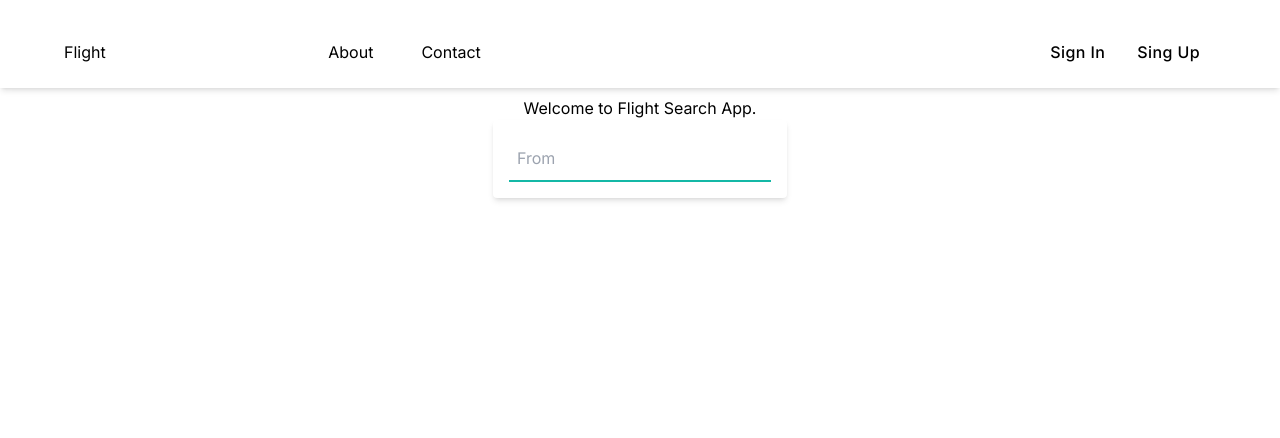
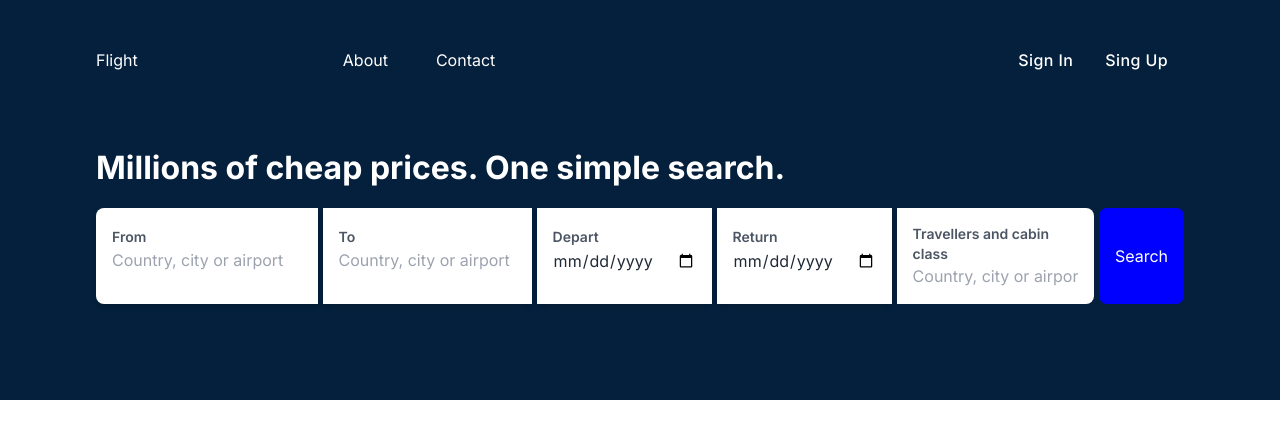
Before and after one commit to issc-Swapnil/nextjs-app-router, a Next.js app: page / in a window 1280 px wide. Shown: the top 438 px of the page. Built offline with nearby package versions, Linux system fonts and the light colour scheme.

Commit message:
banner and header added

```diff
--- a/src/app/about/page.tsx
+++ b/src/app/about/page.tsx
@@ -1,8 +1,10 @@
+import SearchBox from "../components/searchBox";
 
 export default function About() {
     return (
       <main className="flex min-h-screen flex-col items-center justify-between p-24">
         About-US Page.
+        <SearchBox />
       </main>
     );
   }
--- a/src/app/components/Header.tsx
+++ b/src/app/components/Header.tsx
@@ -1,12 +1,31 @@
+"use client"
 import React, { useState, useEffect } from "react";
 import Link from "next/link";
 
 const Header = () => {
 
+        // header state
+        const [isActive, setIsActive] = useState<boolean>(false);
+
+        // event listener
+        useEffect(() => {
+            const handleScroll = () => {
+                window.scrollY > 60 ? setIsActive(true) : setIsActive(false);
+            };
+
+            window.addEventListener("scroll", handleScroll);
+
+            return () => {
+                window.removeEventListener("scroll", handleScroll);
+            };
+        }, []);
+
     return (
         <>
             <header
-                className="fixed top-0 w-full  z-30 bg-white-500 transition-all shadow-md pt-0 pt-4"
+                  className={`${isActive ? "bg-white shadow-md" : "bg-none py-6 text-white"
+                } fixed w-full z-10 lg:px-8 transition-all`}
+                // className="fixed top-0 w-full  z-30 bg-white-500 transition-all shadow-md pt-0 pt-4"
             >
                 <nav className="max-w-screen-xl px-6 sm:px-8 lg:px-16 mx-auto grid grid-flow-col py-3 sm:py-4">
                     <div className="col-start-1 col-end-2 flex items-center">
--- /dev/null
+++ b/src/app/components/searchBox.tsx
@@ -0,0 +1,82 @@
+import { useState } from 'react';
+
+const FlightSearchBar = () => {
+    const [origin, setOrigin] = useState('');
+    const [destination, setDestination] = useState('');
+    const [departureDate, setDepartureDate] = useState('');
+    const [returnDate, setReturnDate] = useState('');
+    const [travelClass, setTravelClass] = useState('');
+
+    const handleSearch = () => {
+        // Implement your search logic here
+    };
+
+    return (
+        <div className="flex  gap-[5px] relative w-full flex-no-wrap">
+            <div className="bg-white p-4 rounded-l-lg shadow-md cursor-pointer">
+                <label htmlFor="autosuggest" className="text-gray-600 text-sm font-semibold py-2 pointer-events-none">From</label>
+                <input
+                    id="autosuggest"
+                    type="text"
+                    className="w-full   placeholder-gray-400 text-gray-800 border-0 focus:outline-none focus:border-blue-500 transition duration-300 ease-in-out"
+                    placeholder="Country, city or airport"
+                />
+                {/* <div className="absolute top-full left-0 z-10 bg-white border border-gray-300 rounded-md shadow-md mt-1">
+                    <div className="p-2 cursor-pointer hover:bg-gray-100">Suggestion 1</div>
+                </div> */}
+            </div>
+            <div className="bg-white p-4 shadow-md cursor-pointer">
+                <label htmlFor="autosuggest" className="text-gray-600 text-sm font-semibold py-2 pointer-events-none">To</label>
+                <input
+                    id="autosuggest"
+                    type="text"
+                    className="w-full   placeholder-gray-400 text-gray-800 border-0 focus:outline-none focus:border-blue-500 transition duration-300 ease-in-out"
+                    placeholder="Country, city or airport"
+                />
+                {/* <div className="absolute top-full left-0 z-10 bg-white border border-gray-300 rounded-md shadow-md mt-1">
+                    <div className="p-2 cursor-pointer hover:bg-gray-100">Suggestion 1</div>
+                </div> */}
+            </div>
+            <div className="bg-white p-4 shadow-md cursor-pointer">
+                <label htmlFor="autosuggest" className="text-gray-600 text-sm font-semibold py-2 pointer-events-none">Depart</label>
+                <input
+                    id="autosuggest"
+                    type="date"
+                    className="w-full   placeholder-gray-400 text-gray-800 border-0 focus:outline-none focus:border-blue-500 transition duration-300 ease-in-out"
+                    placeholder="Country, city or airport"
+                />
+                {/* <div className="absolute top-full left-0 z-10 bg-white border border-gray-300 rounded-md shadow-md mt-1">
+                    <div className="p-2 cursor-pointer hover:bg-gray-100">Suggestion 1</div>
+                </div> */}
+            </div>
+            <div className="bg-white p-4 shadow-md cursor-pointer">
+                <label htmlFor="autosuggest" className="text-gray-600 text-sm font-semibold py-2 pointer-events-none">Return</label>
+                <input
+                    id="autosuggest"
+                    type="date"
+                    className="w-full   placeholder-gray-400 text-gray-800 border-0 focus:outline-none focus:border-blue-500 transition duration-300 ease-in-out"
+                    placeholder="Country, city or airport"
+                />
+                {/* <div className="absolute top-full left-0 z-10 bg-white border border-gray-300 rounded-md shadow-md mt-1">
+                    <div className="p-2 cursor-pointer hover:bg-gray-100">Suggestion 1</div>
+                </div> */}
+            </div>
+            <div className="bg-white p-4 flex-grow rounded-r-lg">
+                <label className='block text-gray-600 text-sm font-semibold leading-5 w-full'> Travellers and cabin class</label>
+                <input
+                    id="autosuggest"
+                    type="text"
+                    className="w-full   placeholder-gray-400 text-gray-800 border-0 focus:outline-none focus:border-blue-500 transition duration-300 ease-in-out"
+                    placeholder="Country, city or airport"
+                />
+                {/* <div className="absolute top-full left-0 z-10 bg-white border border-gray-300 rounded-md shadow-md mt-1">
+                    <div className="p-2 cursor-pointer hover:bg-gray-100">Suggestion 1</div>
+                </div> */}
+            </div>
+            <button className='bg-[#0000ff] p-4 text-white rounded-lg'>Search</button>
+        </div>
+
+    );
+};
+
+export default FlightSearchBar;
--- a/src/app/page.tsx
+++ b/src/app/page.tsx
@@ -2,6 +2,7 @@
 import Header from "./components/Header";
 import { useState, useEffect } from 'react'
 import axios from 'axios'
+import SearchBox from "./components/searchBox";
 
 export default function Home() {
   const [searchQuery, setSearchQuery] = useState("");
@@ -41,42 +42,13 @@ export default function Home() {
   };
 
   return (
-    <>
-      <main className="flex  flex-col items-center justify-between p-24">
-        Welcome to Flight Search App.
-        <div className="max-w-md mx-auto p-4 bg-white rounded shadow-md">
-          <form onSubmit={handleSearchSubmit}>
-            <div className="flex items-center border-b border-b-2 border-teal-500 py-2">
-              <input
-                id="autocomplete"
-                className="appearance-none bg-transparent border-none w-full text-gray-700 mr-3 py-1 px-2 leading-tight focus:outline-none"
-                type="text"
-                placeholder="From"
-                value={searchQuery}
-                onChange={handleSearchChange}
-                autoComplete="off"
-                list="suggestions"
-              />
-              <div>
-                {suggestions?.map((suggestion: any, index: number) => (
-                  <div
-                    key={index}
-                  >
-                    {suggestion?.airports?.map((airport: any, airportIndex: number) => (
-                      <div key={airportIndex} onClick={() => console.log(airport?.code)}
-                        style={{ cursor: 'pointer', padding: '5px' }}>
-                        <div>Airport name: {airport.name}</div>
-                        <div>Code: {airport.code}</div>
-                      </div>
-                    ))}
-                  </div>
-                ))}
-              </div>
-            </div>
-          </form>
+    <main>
+      <div className=" bg-[#05203c] p-24">
+        <div className="mt-12">
+          <h1 className='text-white mb-4 text-[2rem] font-[700]'>Millions of cheap prices. One simple search.</h1>
+          <SearchBox />
         </div>
-      </main>
-    </>
-
+      </div>
+    </main>
   );
 }
--- a/tailwind.config.ts
+++ b/tailwind.config.ts
@@ -7,6 +7,15 @@ const config: Config = {
     "./src/app/**/*.{js,ts,jsx,tsx,mdx}",
   ],
   theme: {
+    container: {
+      padding: {
+        DEFAULT: '6rem',
+        sm: '2rem',
+        lg: '4rem',
+        xl: '6rem',
+        '2xl': '6rem',
+      },
+    },
     extend: {
       backgroundImage: {
         "gradient-radial": "radial-gradient(var(--tw-gradient-stops))",
```
